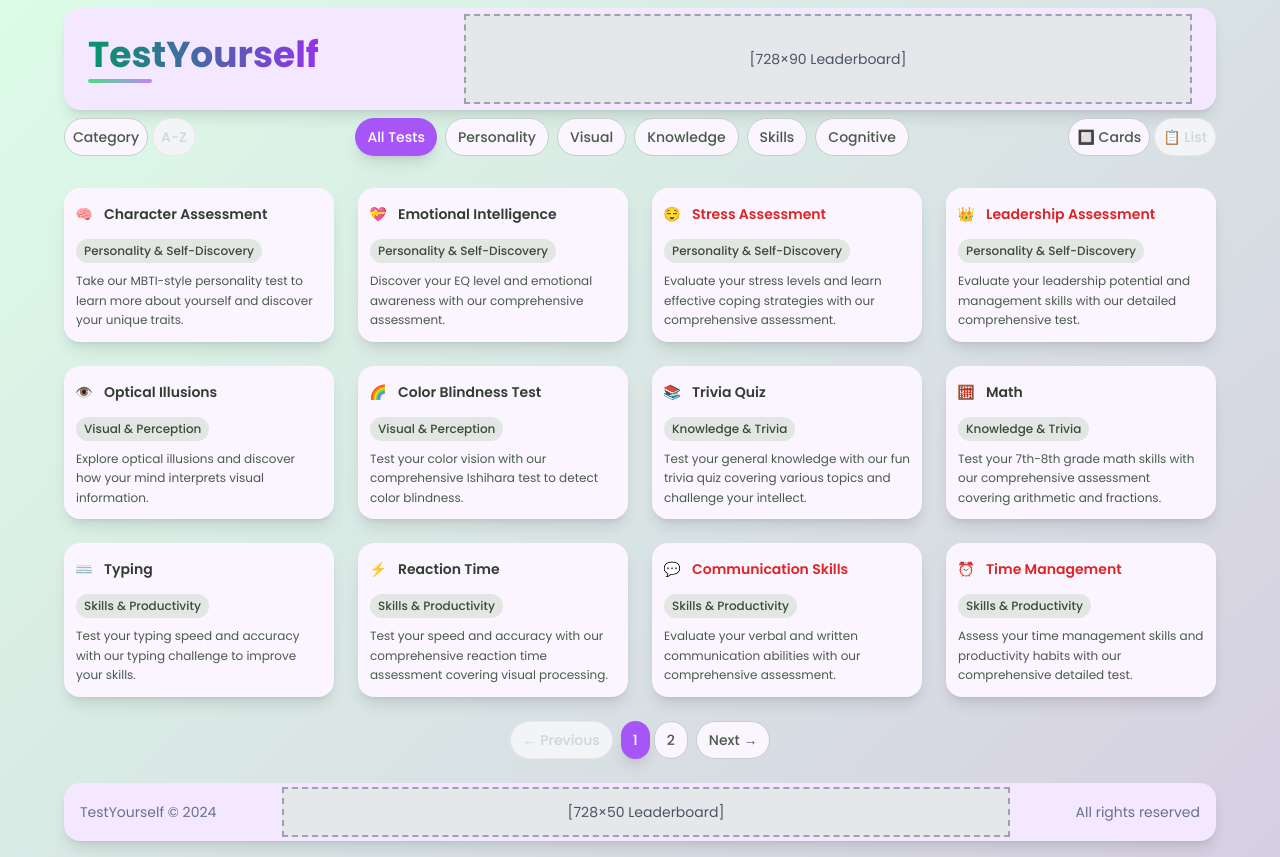
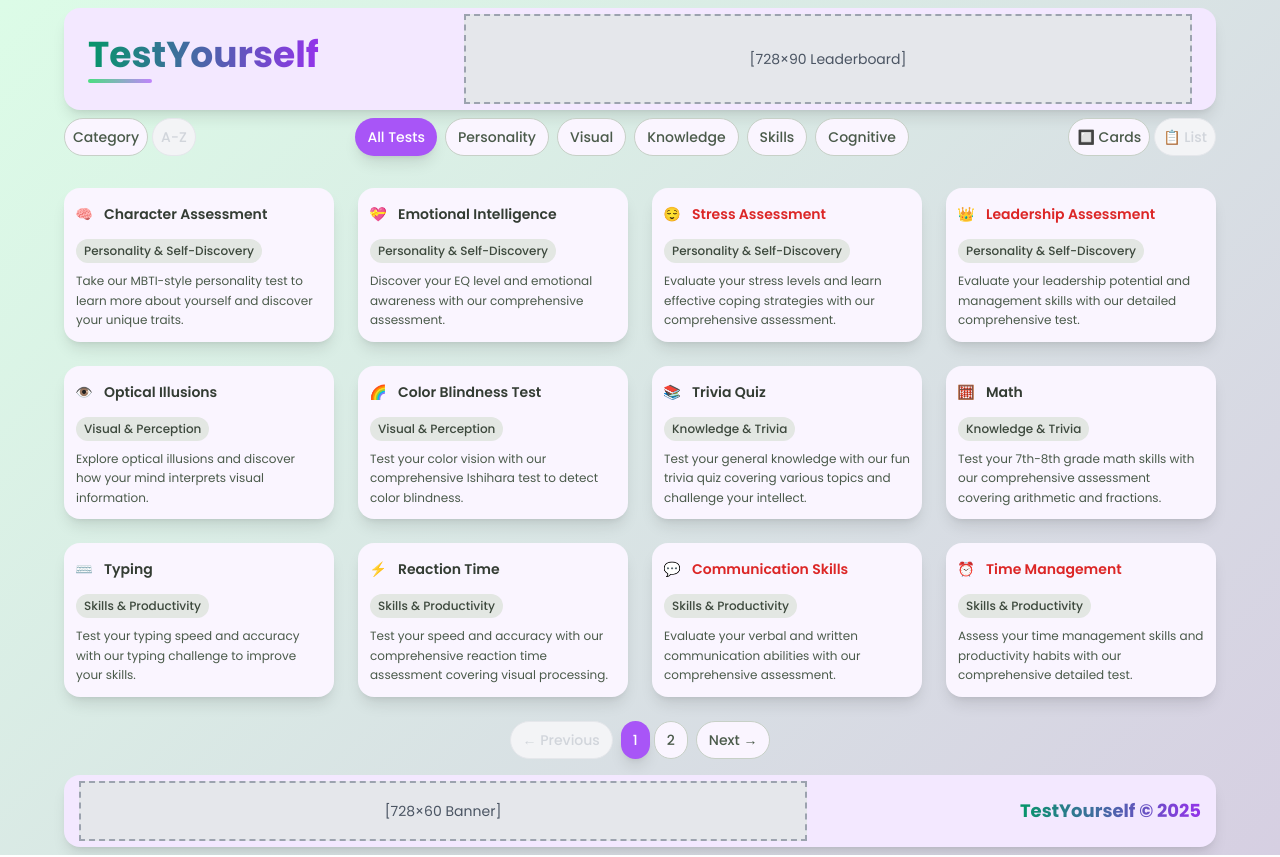
Before and after one commit to sornok/testyourself, a Next.js app: page / in a window 1280 px wide. Built offline with nearby package versions, Linux system fonts and the light colour scheme.

Commit message:
Fix homepage footer - use Footer component instead of embedded footer

```diff
--- a/src/app/page.tsx
+++ b/src/app/page.tsx
@@ -608,78 +608,8 @@ export default function Home() {
         </div>
       </div>
 
-      {/* Homepage Footer with Ad */}
-      <div className="w-full px-4 sm:px-6 lg:px-8 pb-4 mt-2">
-        <div className="max-w-6xl mx-auto">
-          <footer className="w-full rounded-2xl shadow-lg py-1 px-4 bg-purple-100">
-            {/* 3-Column Layout */}
-            <div className="flex items-center justify-between gap-2">
-              {/* Left Column: Copyright */}
-              <div className="text-sm text-gray-500 flex-shrink-0 whitespace-nowrap hidden sm:block">
-                TestYourself © 2024
-              </div>
-
-              {/* Center Column: Ad Banner */}
-              <div className="flex-1 flex justify-center items-center mx-1 sm:mx-2 lg:mx-4">
-                {/* XL: 728x50 Leaderboard */}
-                <div className="hidden xl:block">
-                  <div
-                    className="bg-gray-200 border-2 border-dashed border-gray-400 flex items-center justify-center text-gray-600 text-sm"
-                    style={{width: '728px', height: '50px'}}
-                  >
-                    [728×50 Leaderboard]
-                  </div>
-                </div>
-
-                {/* LG: 468x60 Banner */}
-                <div className="hidden lg:block xl:hidden">
-                  <div
-                    className="bg-gray-200 border-2 border-dashed border-gray-400 flex items-center justify-center text-gray-600 text-sm"
-                    style={{width: '468px', height: '60px'}}
-                  >
-                    [468×60 Banner]
-                  </div>
-        </div>
-
-                {/* MD: 320x50 Banner */}
-                <div className="hidden md:block lg:hidden">
-                  <div
-                    className="bg-gray-200 border-2 border-dashed border-gray-400 flex items-center justify-center text-gray-600 text-sm"
-                    style={{width: '320px', height: '50px'}}
-                  >
-                    [320×50 Banner]
-                  </div>
-                </div>
-
-                {/* SM: 250x50 Banner */}
-                <div className="hidden sm:block md:hidden">
-                  <div
-                    className="bg-gray-200 border-2 border-dashed border-gray-400 flex items-center justify-center text-gray-600 text-sm"
-                    style={{width: '250px', height: '50px'}}
-                  >
-                    [250×50 Banner]
-                  </div>
-                </div>
-
-                {/* Mobile: 250x50 Banner */}
-                <div className="block sm:hidden">
-                  <div
-                    className="bg-gray-200 border-2 border-dashed border-gray-400 flex items-center justify-center text-gray-600 text-sm"
-                    style={{width: '250px', height: '50px'}}
-                  >
-                    [250×50 Banner]
-                  </div>
-                </div>
-              </div>
-
-              {/* Right Column: All Rights Reserved */}
-              <div className="text-sm text-gray-500 flex-shrink-0 whitespace-nowrap hidden sm:block">
-                All rights reserved
-              </div>
-            </div>
-      </footer>
-    </div>
-      </div>
+      {/* Footer Component */}
+      <Footer />
     </div>
     </>
   )
```
